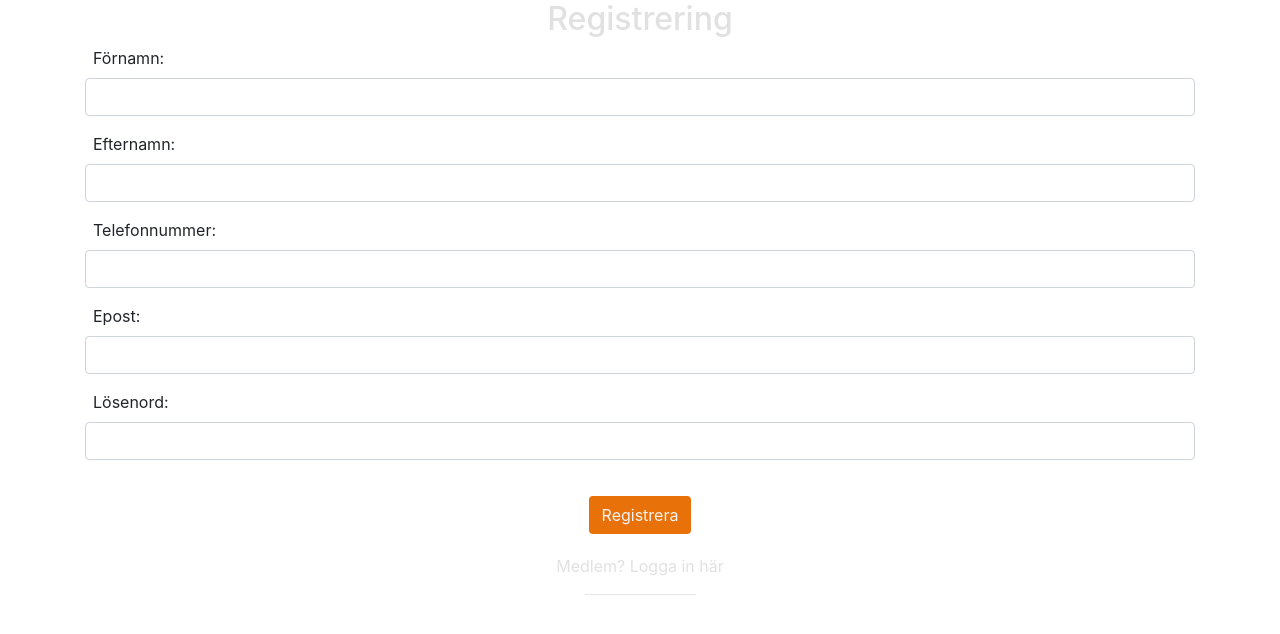
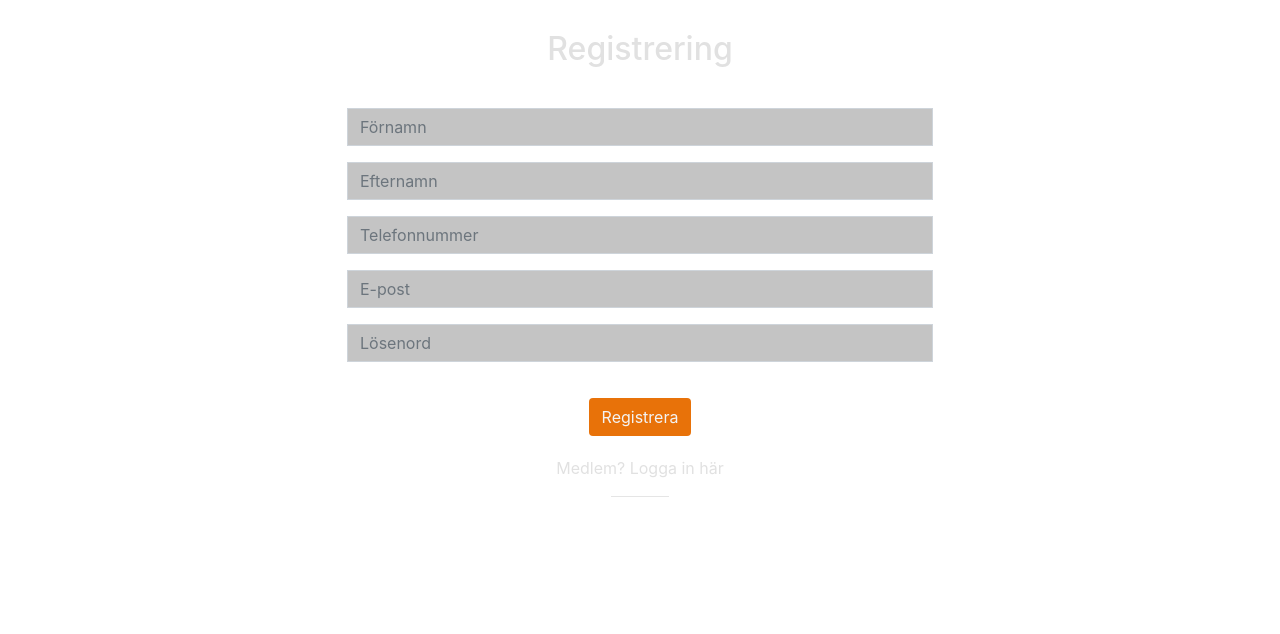
Before and after one commit to chris-mbg/FilmvisarnaAB, a React (Create React App) app: page /registration in a window 1280 px wide. Shown: the top 634 px of the page. Built offline with nearby package versions, Linux system fonts and the light colour scheme.

Commit message:
Adjusted margin and padding for registration form.

```diff
--- a/src/components/registration/RegistrationForm.js
+++ b/src/components/registration/RegistrationForm.js
@@ -41,77 +41,67 @@ const RegistrationForm = () => {
 
       <form onSubmit={(e) => handleRegister(e)} className={`${styles.form}`}>
         <div className="form-group">
-          <label className="pl-2" htmlFor="firstname">
-            Förnamn:
-          </label>
           <input
             value={firstName}
             onChange={(e) => handleFirstName(e)}
             autoComplete="off"
             required
-            className="form-control"
+            className={`${styles.input} form-control`}
             type="text"
             id="firstname"
+            placeholder="Förnamn"
           />
         </div>
 
         <div className="form-group">
-          <label className="pl-2" htmlFor="lastname">
-            Efternamn:
-          </label>
           <input
             value={lastName}
             onChange={(e) => handleLastName(e)}
             autoComplete="off"
             required
-            className="form-control"
+            className={`${styles.input} form-control`}
             type="text"
             id="lastname"
+            placeholder="Efternamn"
           />
         </div>
 
         <div className="form-group">
-          <label className="pl-2" htmlFor="phone">
-            Telefonnummer:
-          </label>
           <input
             value={phone}
             onChange={(e) => handlePhone(e)}
             autoComplete="off"
             required
-            className="form-control"
+            className={`${styles.input} form-control`}
             type="tel"
             id="phone"
+            placeholder="Telefonnummer"
           />
         </div>
 
         <div className="form-group">
-          <label className="pl-2" htmlFor="email">
-            Epost:
-          </label>
           <input
             value={email}
             onChange={(e) => handleEmail(e)}
             autoComplete="off"
             required
-            className="form-control"
+            className={`${styles.input} form-control`}
             type="email"
             id="email"
+            placeholder="E-post"
           />
         </div>
 
         <div className="form-group">
-          <label className="pl-2" htmlFor="password">
-            Lösenord:
-          </label>
           <input
             value={password}
             onChange={(e) => handlePassword(e)}
             autoComplete="off"
             required
-            className="form-control"
+            className={`${styles.input} form-control`}
             type="password"
             id="password"
+            placeholder="Lösenord"
           />
         </div>
 
--- a/src/css/RegistrationForm.module.css
+++ b/src/css/RegistrationForm.module.css
@@ -4,7 +4,26 @@
   margin: 20px;
 }
 
+.form {
+  margin-top: 2.5rem;
+  margin-bottom: 1rem;
+}
+
 .form_container {
+  border-radius: 5px;
+  margin: auto;
+  padding: 30px 40px;
+  width: 60%;
+}
+
+.input {
+  background-color: #c4c4c4;
+  border-radius: 0;
+  color: #000000;
+}
+
+.input:focus {
+  background-color: #c4c4c4;
 }
 
 .title {
@@ -30,3 +49,29 @@
   background-color: #ffffff;
   width: 10%;
 }
+
+/* Media Queries */
+
+/**
+*** Mobile Screen
+**/
+@media (max-width: 768px) {
+  .form_container {
+    width: 100%;
+  }
+}
+
+/**
+*** Tablet screen
+**/
+@media (min-width: 577px) and (max-width: 768px) {
+  .form_container {
+    width: 100%;
+  }
+}
+
+/**
+*** Large screen
+**/
+@media (min-width: 769px) {
+}
```
